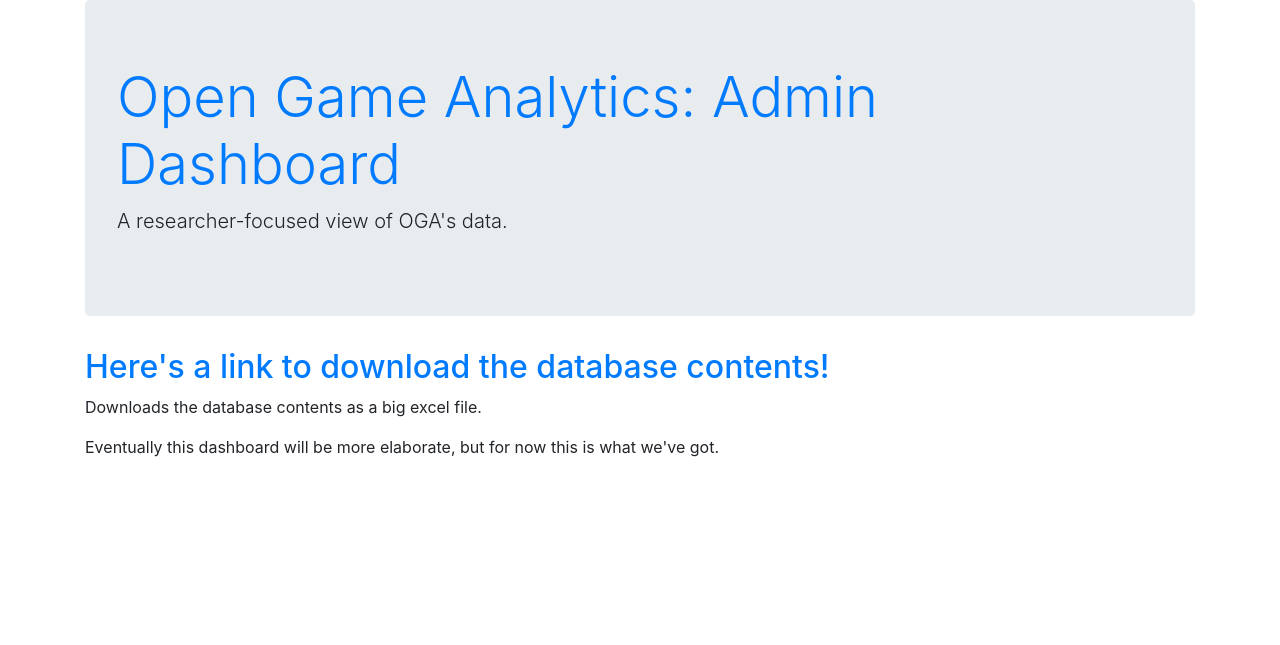
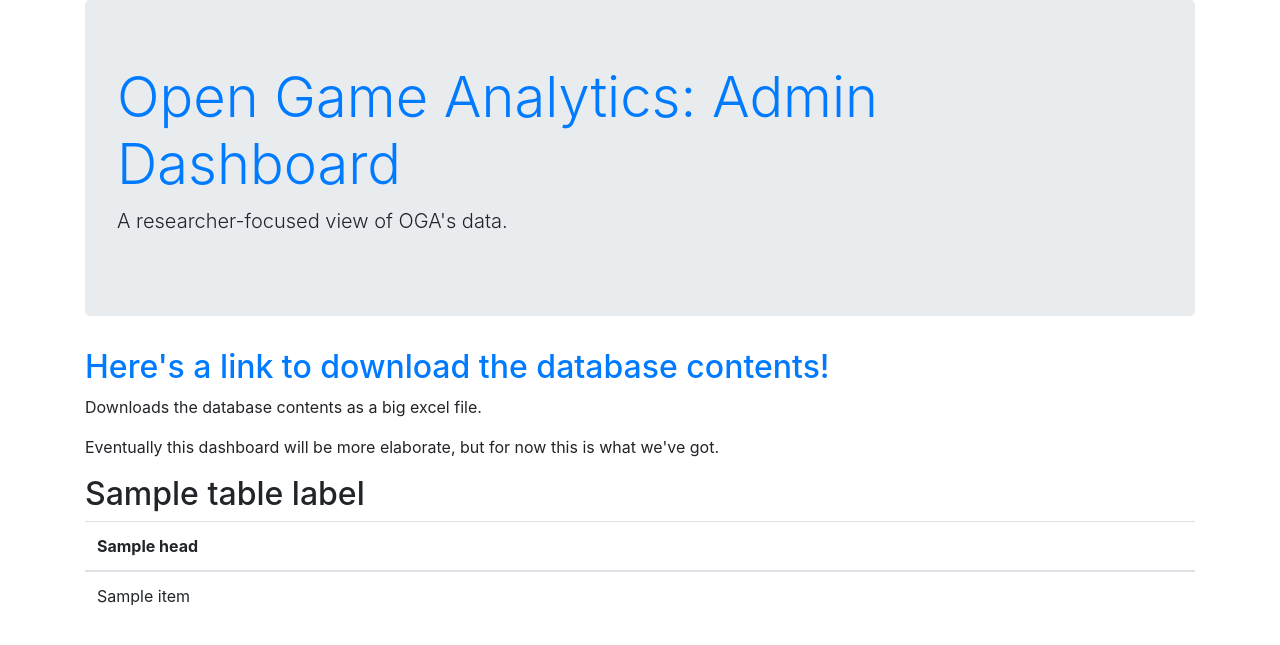
Before and after one commit to PatHealy/OpenGameAnalytics, a Flask app: template templates/admin_dashboard.html in a window 1280 px wide. Shown: the top 645 px of the page. Run offline with Flask 2, Linux system fonts and the light colour scheme; the template is opened without the code that fills it: most values are stand-ins (such as "Sample title", 1, 10 or a date in 2020).

Commit message:
basic study id users in database

```diff
--- a/app.py
+++ b/app.py
@@ -13,6 +13,7 @@ import string
 from dateutil import parser
 
 from models import User, UserInfo, PlaySession, PlaySessionContinue, PlaySessionEnd, PlayAction, IndependentPoint, DependentPoint
+from queries import get_all_user_codes
 from config import admins, database_url, secret_key, game_dictionary
 
 #####################################################
@@ -228,7 +229,8 @@ def admin_login():
 @app.route("/admin/dashboard")
 def admin_dashboard():
 	if admins[session["username"]] == session["password"]:
-		return render_template("admin_dashboard.html", messages=get_flashed_messages())
+		table_label, table_header, table_data = get_all_user_codes()
+		return render_template("admin_dashboard.html",table_label=table_label, table_header=table_header, table_data=table_data, messages=get_flashed_messages())
 	return abort(404)
 
 @app.route("/admin/dump")
--- a/templates/admin_dashboard.html
+++ b/templates/admin_dashboard.html
@@ -8,4 +8,26 @@ Admin Dashboard
     <p>Downloads the database contents as a big excel file.</p>
     <p>Eventually this dashboard will be more elaborate, but for now this is what we've got.</p>
 
+    {% if table_data %}
+        <h2>{{ table_label }}</h2>
+        <table class="table">
+            <thead>
+                <tr>
+                    {% for head in table_header %}
+                        <th>{{ head }}</th>
+                    {% endfor %}
+                </tr>
+            </thead>
+            <tbody>
+                {% for row in table_data %}
+                    <tr>
+                        {% for item in row %}
+                        <td>{{ item }}</td>
+                        {% endfor %}
+                    </tr>
+                {% endfor %}
+            </tbody>
+        </table>
+    {% endif %}
+
 {% endblock %}
```
Also changed, not shown: queries.py (added, +17 -0 lines).
